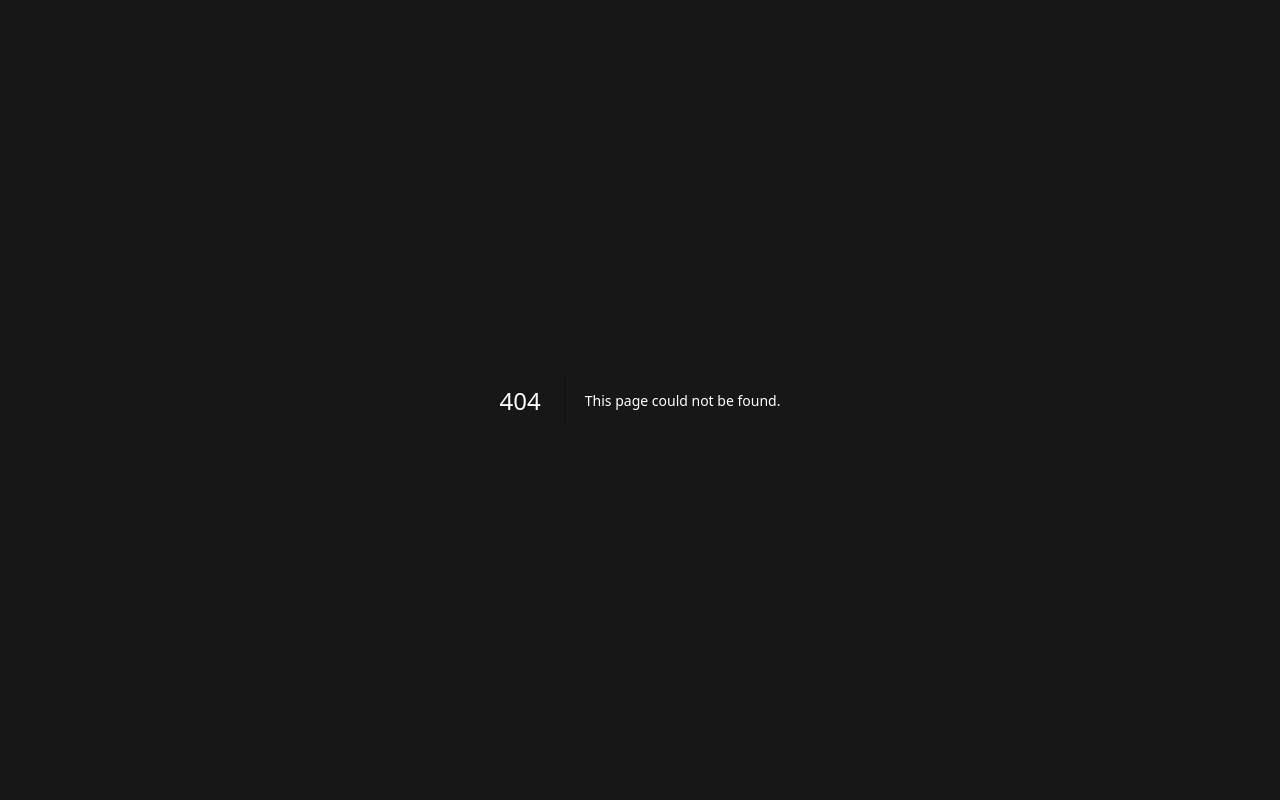
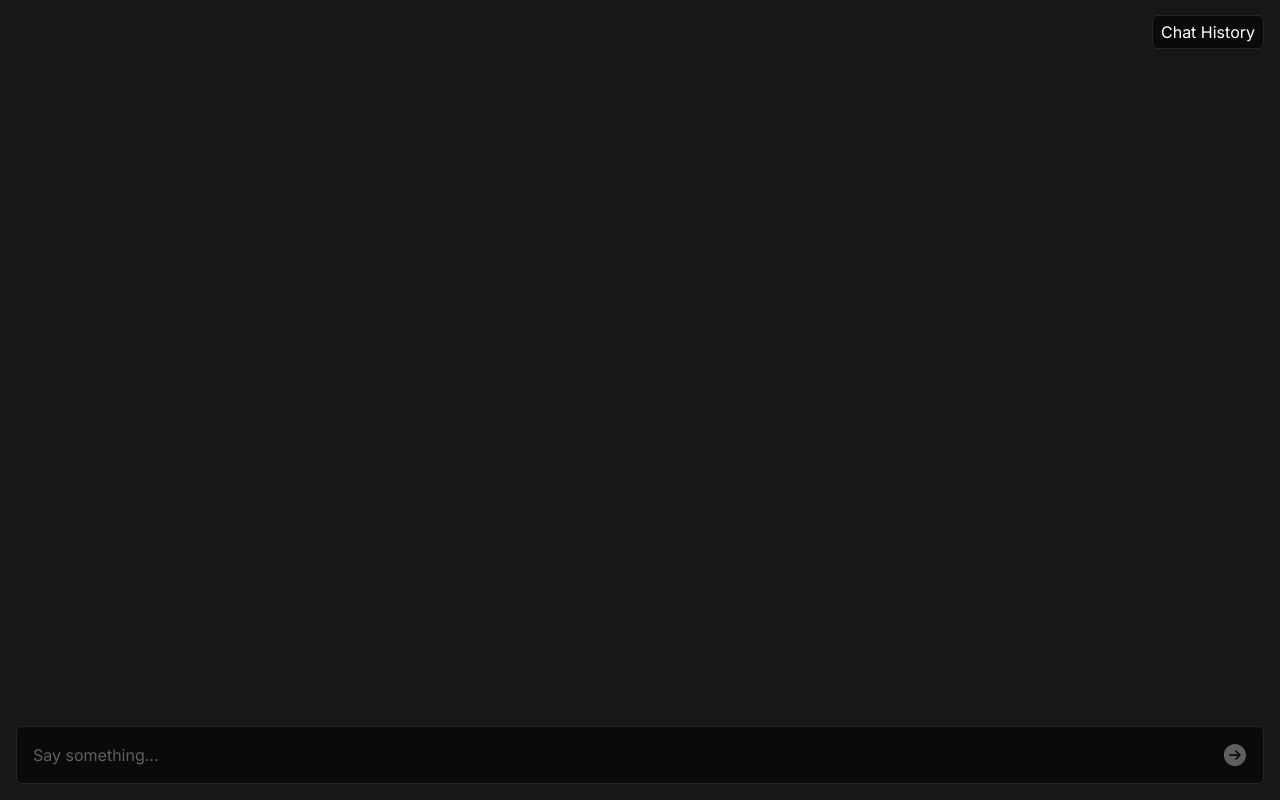
Before and after one commit to msallent/next-chatbot, a Next.js app: page /chat in a window 1280 px wide. Before the commit this address had no page. Built offline with nearby package versions, Linux system fonts and the light colour scheme.

Commit message:
Add page for Chat

```diff
--- /dev/null
+++ b/src/app/chat/page.tsx
@@ -0,0 +1,25 @@
+'use client';
+
+import { ChatBox } from '@/components/ChatBox';
+import { ChatHeader } from '@/components/ChatHeader';
+import { ChatView } from '@/components/ChatView';
+import { useChat } from '@/hooks/useChat';
+
+export default function Chat() {
+  const { message, messages, isLoading, handleChange, handleSubmit } = useChat();
+
+  return (
+    <main className="h-full flex flex-col items-center justify-end gap-4 p-4">
+      <ChatHeader page="chat" />
+
+      <ChatView messages={messages} />
+
+      <ChatBox
+        message={message}
+        isLoading={isLoading}
+        onChange={handleChange}
+        onSubmit={handleSubmit}
+      />
+    </main>
+  );
+}
```
